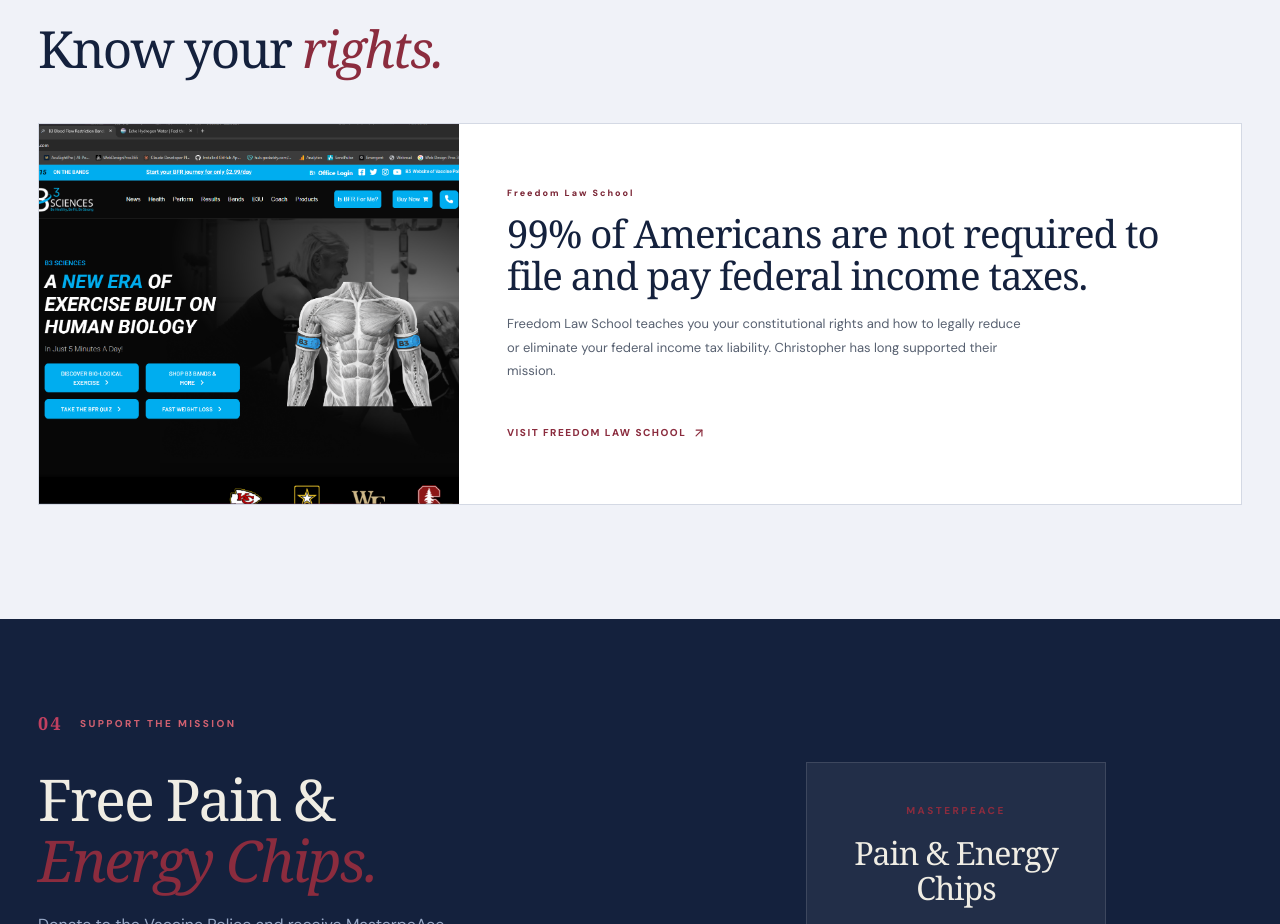
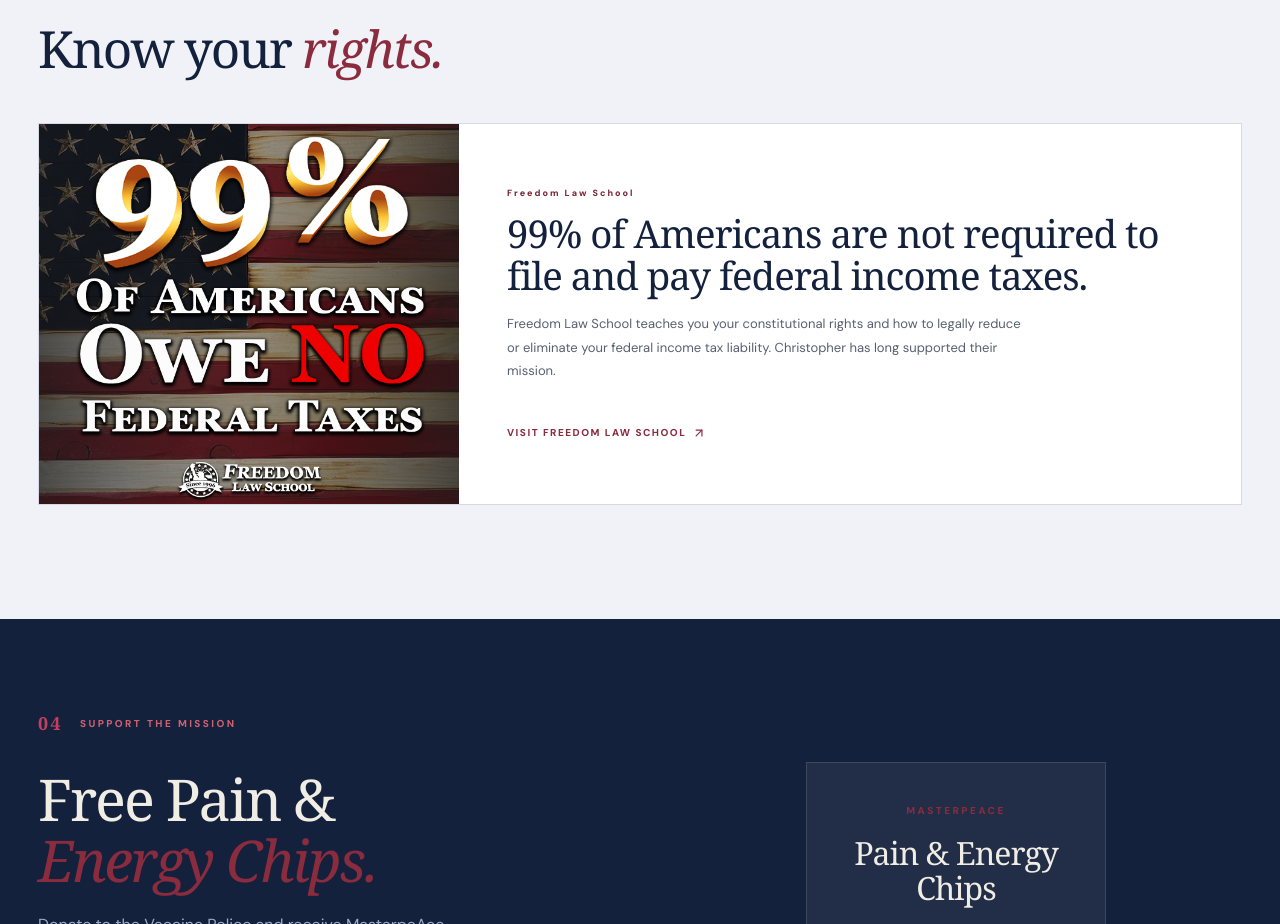
Before and after one commit to AppStudioPros/chris-iskey, a Next.js app: page /shop in a window 1280 px wide. Shown: the part 3320-4244 px from the top of the page. Built offline with nearby package versions, Linux system fonts and the light colour scheme.

Commit message:
Fix Freedom Law School image — use correct freedom-law.jpg

```diff
--- a/app/shop/page.tsx
+++ b/app/shop/page.tsx
@@ -175,7 +175,7 @@ export default function Shop(){
         </h2>
         <a href="https://www.freedomlawschool.org/en-us/affiliate?code=vaccinepolice" target="_blank" rel="noopener noreferrer" className="shop-card-wide">
           <div className="shop-wide-img">
-            <img src="/images/shop/freedom-law-site.png" alt="Freedom Law School" style={{width:'100%',height:'100%',objectFit:'cover'}}/>
+            <img src="/images/shop/freedom-law.jpg" alt="Freedom Law School" style={{width:'100%',height:'100%',objectFit:'cover'}}/>
           </div>
           <div className="shop-wide-body">
             <p className="shop-brand">Freedom Law School</p>
```
